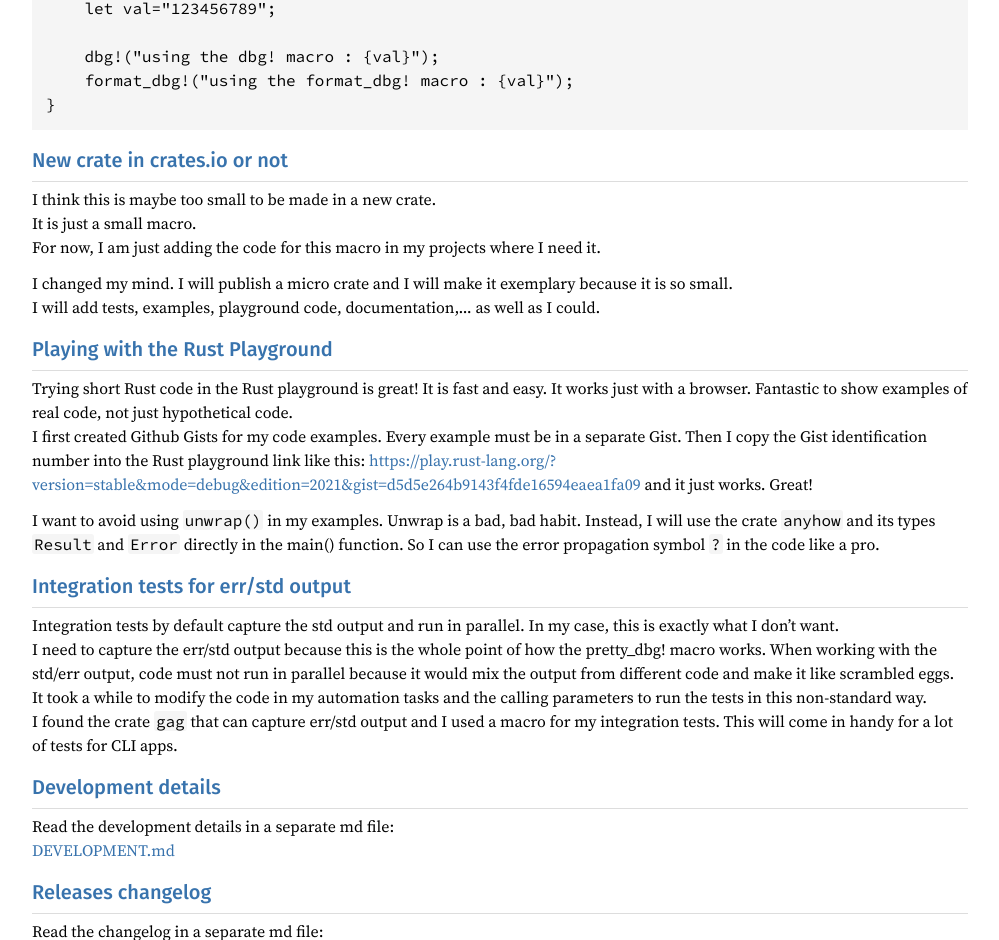
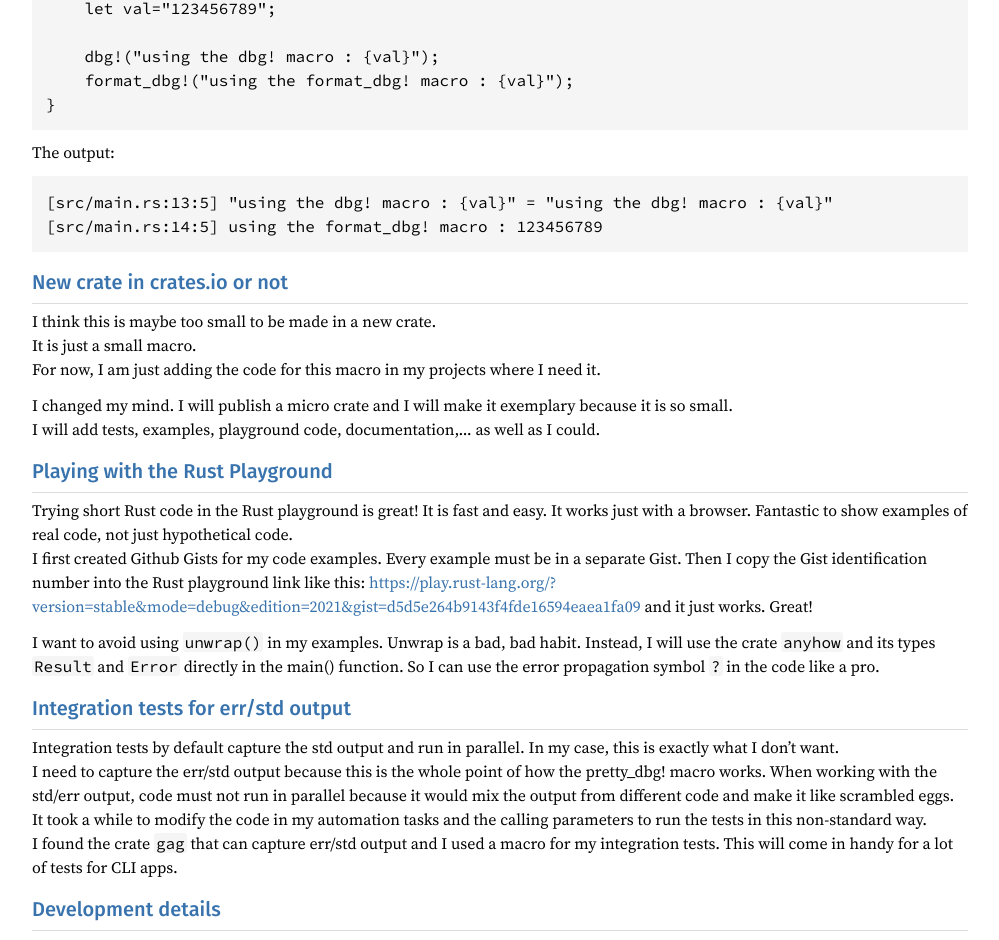
Before and after one commit to bestia-dev/pretty_dbg, a plain HTML site: page docs/pretty_dbg/index.html in a window 1280 px wide. Shown: the part 6991-7931 px from the top of the page, without its empty margins (237-1236 px from the left). Drawn offline with Linux system fonts and the light colour scheme.

Commit message:
update docs

```diff
--- a/docs/pretty_dbg/index.html
+++ b/docs/pretty_dbg/index.html
@@ -297,6 +297,12 @@ macro_rules! format_dbg {
 }
 </code></pre>
             </div>
+            <p>The output:</p>
+            <div class="example-wrap">
+              <pre class="language-output"><code>[src/main.rs:13:5] "using the dbg! macro : {val}" = "using the dbg! macro : {val}"
+[src/main.rs:14:5] using the format_dbg! macro : 123456789
+</code></pre>
+            </div>
             <h3 id="new-crate-in-cratesio-or-not"><a href="#new-crate-in-cratesio-or-not">New crate in crates.io or not</a></h3>
             <p>I think this is maybe too small to be made in a new crate.<br>
             It is just a small macro.<br>
```
